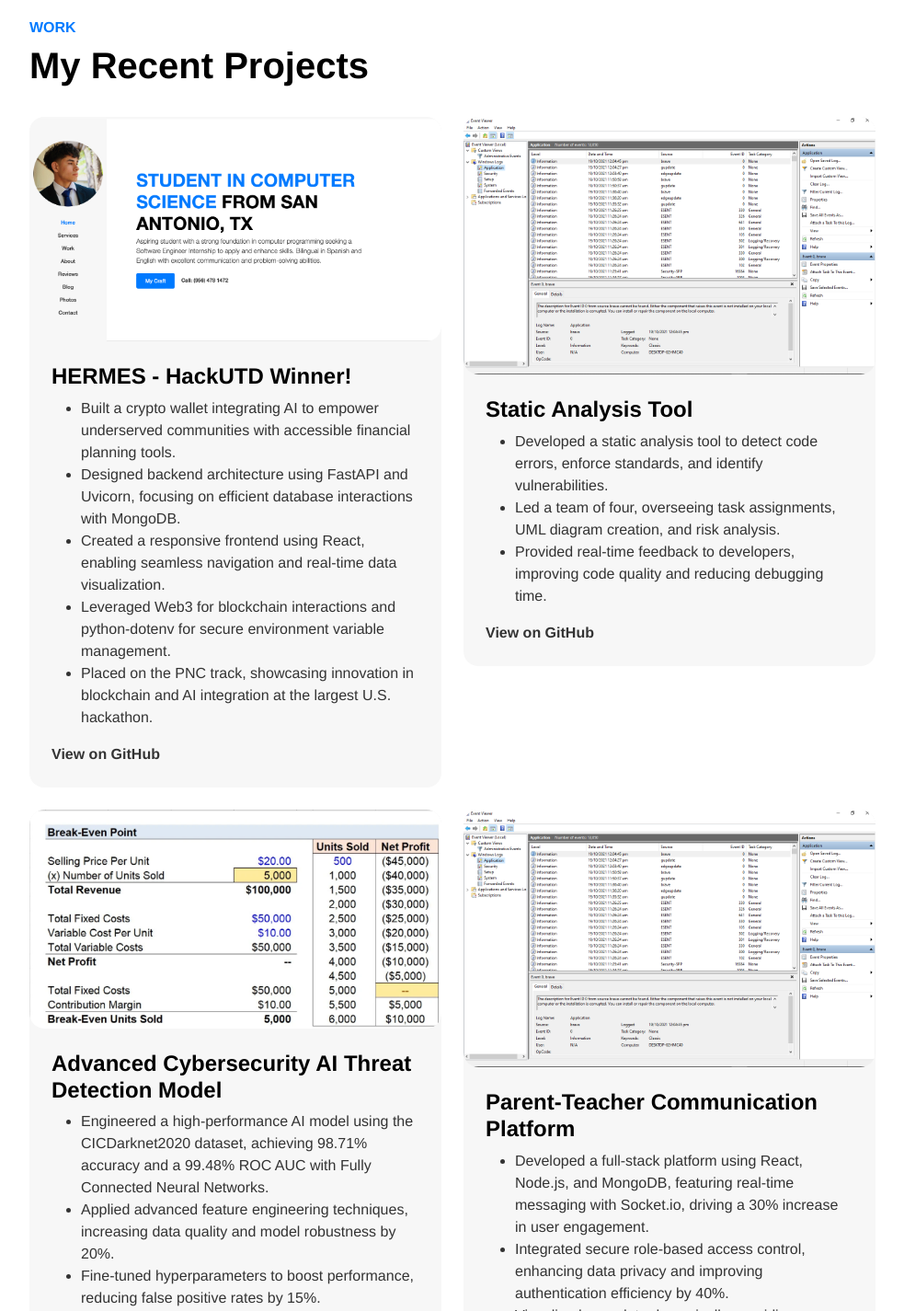
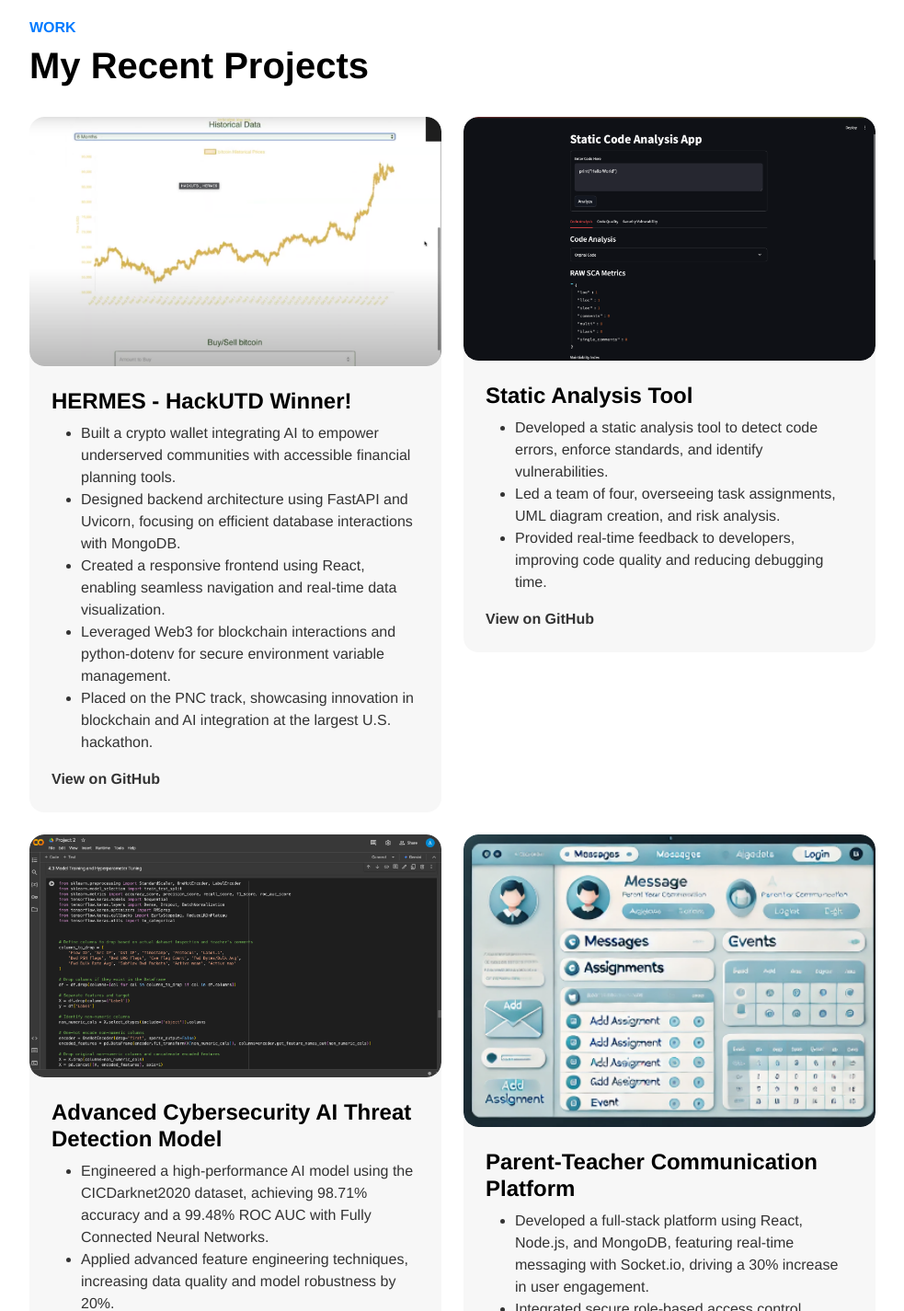
Before and after one commit to AndrewG4404/Portfolio, a website: page index.html in a window 1280 px wide. Shown: the part 1660-3085 px from the top of the page at 92% size, without its empty margins (268-1251 px from the left). Drawn offline with Linux system fonts and the light colour scheme; a web font is replaced by a local one.

Commit message:
Updated Images
Added new images.

```diff
--- a/index.html
+++ b/index.html
@@ -131,7 +131,6 @@
     <!-- //SERVICES -->
 
     <!--WORK-->
-    <!--WORK-->
     <section id="work" class="full-height px-lg-5">
       <div class="container">
 
@@ -147,7 +146,7 @@
           <div class="col-md-6" data-aos="fade-up">
             <div class="card-custom rounded-4 bg-base shadow-effect">
               <div class="card-custom-image rounded-4">
-                <img class="rounded-4" src="assets/images/Landing.png" alt="Hermes Project">
+                <img class="rounded-4" src="assets/images/HERMES_IMG.png" alt="Hermes Project">
               </div>
               <div class="card-custom-content p-4">
                 <h4>HERMES - HackUTD Winner!</h4>
@@ -172,7 +171,7 @@
           <div class="col-md-6" data-aos="fade-up" data-aos-delay="300">
             <div class="card-custom rounded-4 bg-base shadow-effect">
               <div class="card-custom-image rounded-4">
-                <img class="rounded-4" src="assets/images/eventviewer.png" alt="Static Analysis Tool">
+                <img class="rounded-4" src="assets/images/Static_IMG.png" alt="Static Analysis Tool">
               </div>
               <div class="card-custom-content p-4">
                 <h4>Static Analysis Tool</h4>
@@ -193,7 +192,7 @@
           <div class="col-md-6" data-aos="fade-up">
             <div class="card-custom rounded-4 bg-base shadow-effect">
               <div class="card-custom-image rounded-4">
-                <img class="rounded-4" src="assets/images/trading.png" alt="Cybersecurity AI Model">
+                <img class="rounded-4" src="assets/images/Cyber_IMG.png" alt="Cybersecurity AI Model">
               </div>
               <div class="card-custom-content p-4">
                 <h4>Advanced Cybersecurity AI Threat Detection Model</h4>
@@ -214,7 +213,7 @@
           <div class="col-md-6" data-aos="fade-up" data-aos-delay="300">
             <div class="card-custom rounded-4 bg-base shadow-effect">
               <div class="card-custom-image rounded-4">
-                <img class="rounded-4" src="assets/images/eventviewer.png" alt="Parent-Teacher Platform">
+                <img class="rounded-4" src="assets/images/Parent_IMG.png" alt="Parent-Teacher Platform">
               </div>
               <div class="card-custom-content p-4">
                 <h4>Parent-Teacher Communication Platform</h4>
```
Also changed, not shown: assets/images/Cyber_IMG.png (added), assets/images/HERMES_IMG.png (added), assets/images/Parent_IMG.png (added), assets/images/Static_IMG.png (added).
